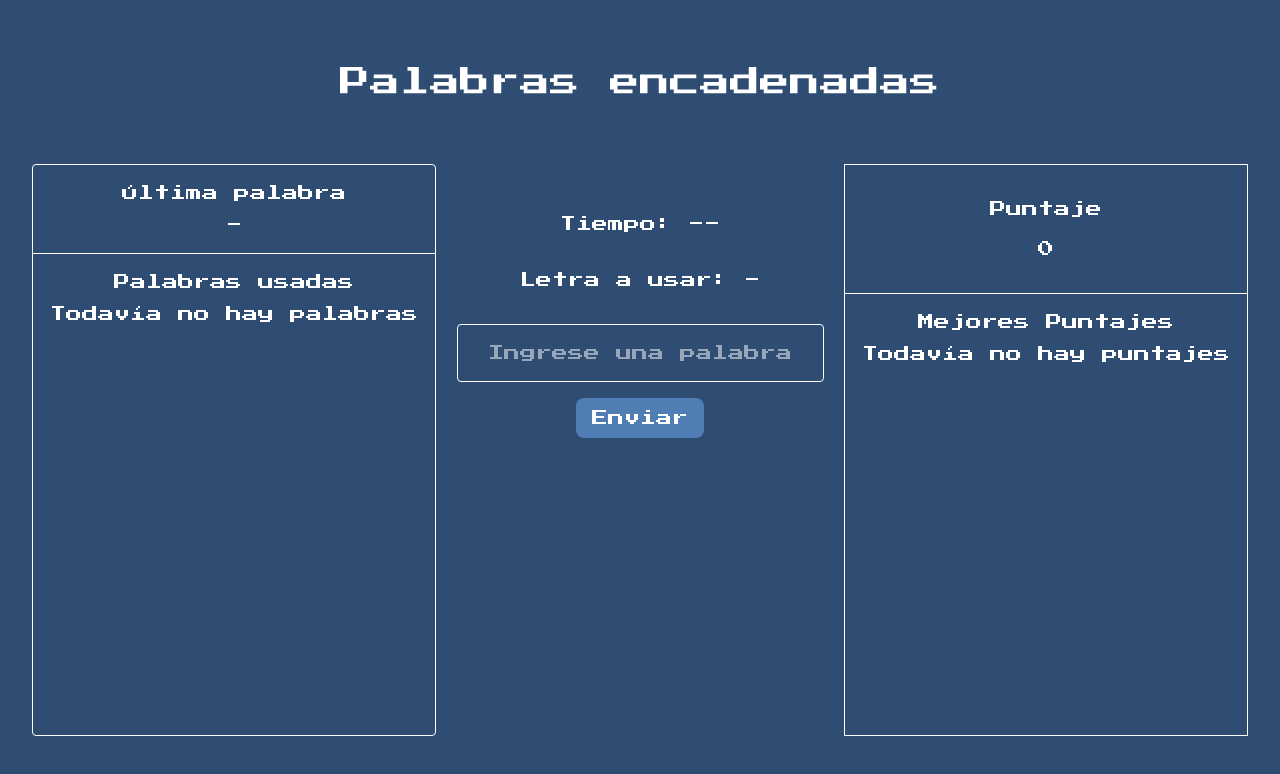
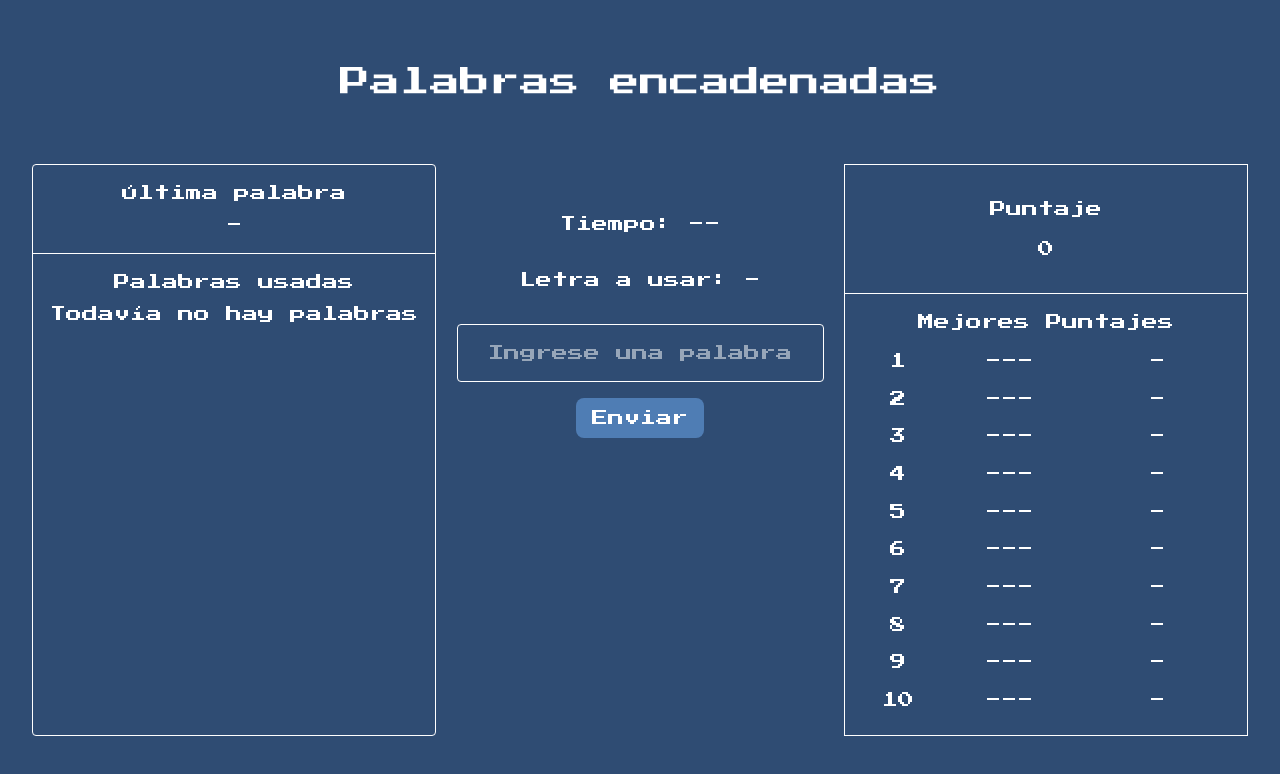
Before and after one commit to CabralJoel/unq-ui-hector-joel-cabral-trabajo-final, a React (Vite) app: page / in a window 1280 px wide. Shown: the top 774 px of the page. Built offline with nearby package versions, Linux system fonts and the light colour scheme.

Commit message:
refactor leaderboard styles

```diff
--- a/src/components/Leaderboard.tsx
+++ b/src/components/Leaderboard.tsx
@@ -1,30 +1,33 @@
 import { cn } from "@/lib/utils";
+import type { LeaderboardScore } from "@/services/leaderboard";
 
 
 type LeaderboardProps = React.ComponentProps<"div"> & {
-    bestsCores: number[];
+    bestsCores: LeaderboardScore[];
 };
 
 export const Leaderboard = ({bestsCores,className,...props}:LeaderboardProps) => {
 
+    const rows = Array.from({ length: 10 }, (_, index) => ({
+        position: index + 1,
+        data: bestsCores[index]
+    }));
+
     return(
-        <div className={cn("flex flex-col min-h-0 text-center p-4 gap-2",className)} {...props}>
+        <div className={cn("flex flex-col flex-1 min-h-0 text-center p-4 gap-2",className)} {...props}>
             <h2>Mejores Puntajes</h2>
 
-            <ul>
-                {bestsCores.length === 0 ? (
-                    <p>Todavía no hay puntajes</p>
-                ) : (
-                    <ul className="space-y-2 overflow-y-auto">
-                        {bestsCores.map((score,index)=>(
-                            <li key={`${score}-${index}`} >
-                                {score}
-                            </li>
-                        ))}
-                    </ul>
-                )}
-            </ul>
-
+            <div className="grid grid-rows-10 flex-1">
+                {rows.map(({position,data}) => (
+                    <div
+                        key={position}
+                        className="grid grid-cols-[0.5fr_1fr_1fr] items-center">
+                        <span>{position}</span>
+                        <span>{data?.name ?? "---"}</span>
+                        <span>{data?.score ?? "-"}</span>
+                    </div>
+                ))}
+            </div>
         </div>
     )
 }
--- a/src/components/ScorePanel.tsx
+++ b/src/components/ScorePanel.tsx
@@ -1,18 +1,21 @@
 import { cn } from "@/lib/utils";
 import { Leaderboard } from "./LeaderBoard";
+import type { LeaderboardScore } from "@/services/leaderboard";
 
 type ScorePanelProps = React.ComponentProps<"div"> & {
     score: number;
-    bestsCores:number[];
+    bestsCores:LeaderboardScore[];
 };
 
 export const ScorePanel = ({score,bestsCores,className,...props}:ScorePanelProps) => {
     return(
-        <aside className={cn("flex flex-col text-center border",className)}{...props}>
+        <aside className={cn("flex flex-col min-h-0 text-center border",className)}{...props}>
+
             <div className="flex flex-col border-b p-8 gap-4">
                 <span>Puntaje</span>
                 <span>{score}</span>
             </div>
+
             <Leaderboard bestsCores={bestsCores}/>
         </aside>
     )
--- a/src/components/WordForm.tsx
+++ b/src/components/WordForm.tsx
@@ -49,10 +49,13 @@ export const WordForm = ({onWordSubmit,onWordChange,reset,className,...props}: W
     return(
         <form className={cn("flex flex-col items-center gap-4", className)}
         onSubmit={handleSubmit} {...props}>
+
             <Input className="text-center" type="text" placeholder="Ingrese una palabra" maxLength={25}
             spellCheck={false} autoCorrect="off" autoComplete="off"
             value={word} onChange={handleInputChange}/>
+
             <Button type="submit" disabled={pending}>Enviar</Button>
+
         </form>
     )
 }
--- a/src/components/WordsHistory.tsx
+++ b/src/components/WordsHistory.tsx
@@ -10,14 +10,18 @@ export const WordsHistory=({words,className,...props}:WordsHistoryProps)=>{
 
     return(
         <aside className={cn("flex flex-col border rounded",className)} {...props}>
+
             <section className="flex flex-col border-b text-center p-4 gap-2">
+
                 <h2 >Última palabra</h2>
+                <p>{lastWord ?? "-"}</p>
 
-                <p>{lastWord ?? "-"}</p>
             </section>
 
             <section className="flex flex-col min-h-0 text-center p-4 gap-2">
+
                 <h2>Palabras usadas</h2>
+
                 {history.length === 0 ? (
                     <p>Todavía no hay palabras</p>
                 ) : (
--- a/src/pages/GamePage.tsx
+++ b/src/pages/GamePage.tsx
@@ -2,11 +2,11 @@ import { GameOverModal } from "@/components/GameOverModal";
 import { ScorePanel } from "@/components/ScorePanel";
 import { WordForm } from "@/components/WordForm";
 import { WordsHistory } from "@/components/WordsHistory";
-import { getLeaderboard, saveScore } from "@/services/leaderboard";
+import { getLeaderboard, saveScore, type LeaderboardScore } from "@/services/leaderboard";
 import { validateWord } from "@/services/words";
 import { useEffect, useState } from "react";
 
-const TIMER = 5;
+const TIMER = 1;
 
 type GameStatus ="waiting" | "playing" | "game-over";
 
@@ -15,7 +15,7 @@ export default function GamePage() {
     const [timeRemaining, setTimeRemaining] = useState(TIMER);
     const [gameStatus, setGameStatus] = useState<GameStatus>("waiting");
     const [error, setError] = useState("");
-    const [leaderboard,setLeaderboard] = useState<number[]>(()=>getLeaderboard());
+    const [leaderboard,setLeaderboard] = useState<LeaderboardScore[]>(()=>getLeaderboard());
 
     const score = words.reduce((total, word) => total + word.length,0,);
 
@@ -58,11 +58,13 @@ export default function GamePage() {
     const handleGameOver = () => {
         setGameStatus("game-over");
         setError("")
-        saveScore(score);
-        setLeaderboard(getLeaderboard());
+
     }
 
-    const handleNewGame = () => {
+    const handleNewGame = (name:string) => {
+        saveScore({name,score});
+        setLeaderboard(getLeaderboard());
+
         setGameStatus("waiting");
         setTimeRemaining(TIMER);
         setWords([]);
@@ -93,13 +95,17 @@ export default function GamePage() {
 
     return (
     <main className="flex flex-col h-svh p-8 bg-background text-white">
+
         <header className="flex justify-center py-8">
             <h1 className="text-3xl">Palabras encadenadas</h1>
         </header>
 
         <div className="flex flex-1 py-8">
+
             <WordsHistory className="min-w-101 max-h-172.5" words={words}/>
+
             <section className="flex flex-col flex-2 items-center gap-8 px-4 py-12">
+
                 <span>Tiempo: {gameStatus === "playing" ? String(timeRemaining).padStart(2, "0") : "--"}</span>
 
                 <span>Letra a usar: {words.length > 0 ? words.at(-1)?.at(-1)?.toUpperCase() : "-"}</span>
@@ -107,9 +113,12 @@ export default function GamePage() {
                 <WordForm className="justify-center" onWordSubmit={handleWordSubmit } onWordChange={()=>setError("")} reset={gameStatus}/>
 
                 <span className="text-center">{error}</span>
+
             </section>
+
             <ScorePanel className="min-w-101" score={score} bestsCores={leaderboard}/>
         </div>
+
         {gameStatus === "game-over" && (
             <GameOverModal
             words={words}
--- a/src/services/leaderboard.ts
+++ b/src/services/leaderboard.ts
@@ -1,21 +1,26 @@
+export type LeaderboardScore = {
+    name: string;
+    score: number;
+};
+
 const STORAGE_KEY = "leaderboard";
 
-export function getLeaderboard(): number[] {
+export function getLeaderboard(): LeaderboardScore[] {
     const data = localStorage.getItem(STORAGE_KEY);
 
     if (!data) {
         return [];
     }
 
-    return JSON.parse(data) as number[];
+    return JSON.parse(data) as LeaderboardScore[];
 }
 
-export function saveScore(score: number): void {
+export function saveScore(data: LeaderboardScore): void {
     const leaderboard = getLeaderboard();
 
-    leaderboard.push(score);
+    leaderboard.push(data);
 
-    leaderboard.sort((a, b) => b - a);
+    leaderboard.sort((a, b) => b.score - a.score);
 
     const top10 = leaderboard.slice(0, 10);
 
```
